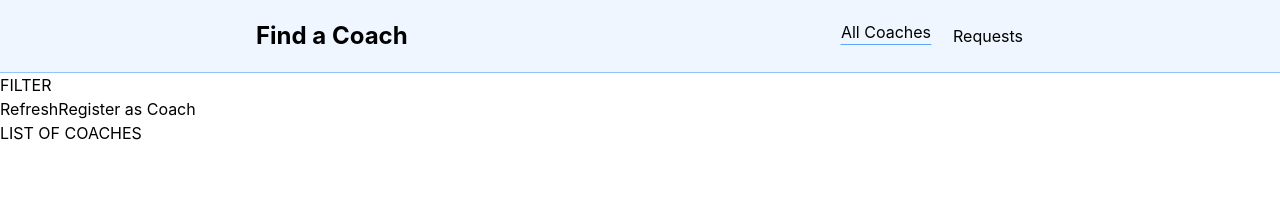
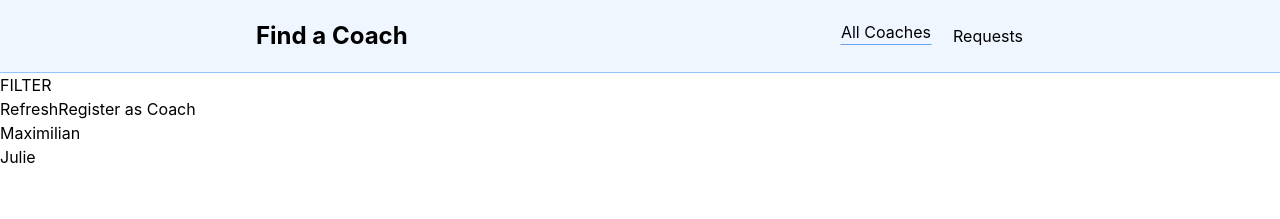
Before and after one commit to ahmadreza-ahmadi/Coach-Finder, a Vue app: page /coaches in a window 1280 px wide. Shown: the top 219 px of the page. Built offline with nearby package versions, Linux system fonts and the light colour scheme.

Commit message:
feat: display the coaches in the coaches list

```diff
--- a/src/views/coaches/CoachesListView.vue
+++ b/src/views/coaches/CoachesListView.vue
@@ -1,5 +1,14 @@
 <script setup>
+import { computed } from 'vue'
 import { RouterLink } from 'vue-router'
+import { storeToRefs } from 'pinia'
+import { useCoachesStore } from '../../stores/coaches'
+
+const { coaches } = storeToRefs(useCoachesStore())
+
+const filteredCoaches = computed(() => {
+  return coaches.value
+})
 </script>
 
 <template>
@@ -9,8 +18,11 @@ import { RouterLink } from 'vue-router'
       <button>Refresh</button>
       <RouterLink to="/register">Register as Coach</RouterLink>
     </div>
-    <ul>
-      LIST OF COACHES
+    <ul v-if="filteredCoaches.length">
+      <li v-for="coach in filteredCoaches" :key="coach.id">
+        <p>{{ coach.firstName }}</p>
+      </li>
     </ul>
+    <p v-else>No coach found!</p>
   </section>
 </template>
```
